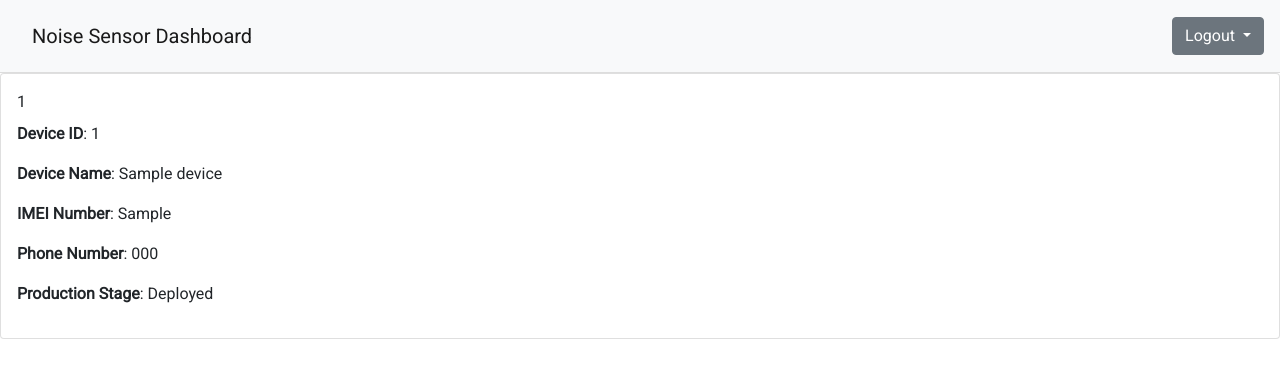
After one commit to SunbirdAI/noise-sensors-monitoring, a Django app: page /devices/00000000-0000-0000-0000-000000000001 in a window 1280 px wide. The commit adds this page. Shown: the top 378 px of the page. Run offline with Django 3.2, Linux system fonts and the light colour scheme; tables that the repository leaves empty hold one stand-in row (values such as "Sample post"); some libraries are stand-ins or nearby versions.

Commit message:
Add device detail view

```diff
--- a/devices/models.py
+++ b/devices/models.py
@@ -2,6 +2,7 @@ import uuid
 from django.utils.translation import gettext_lazy as _
 
 from django.db import models
+from django.urls import reverse
 
 
 class Device(models.Model):
@@ -29,3 +30,6 @@ class Device(models.Model):
 
     def __str__(self):
         return self.device_id
+
+    def get_absolute_url(self):
+        return reverse('device_detail', args=[str(self.id)])
--- a/devices/urls.py
+++ b/devices/urls.py
@@ -1,8 +1,9 @@
 from django.urls import path
 
-from .views import DeviceListView
+from .views import DeviceListView, DeviceDetailView
 
 
 urlpatterns = [
-    path('', DeviceListView.as_view(), name='device_list')
+    path('', DeviceListView.as_view(), name='device_list'),
+    path('<uuid:pk>', DeviceDetailView.as_view(), name='device_detail')
 ]
--- a/devices/views.py
+++ b/devices/views.py
@@ -1,4 +1,4 @@
-from django.views.generic import ListView
+from django.views.generic import ListView, DetailView
 from .models import Device
 
 
@@ -6,3 +6,9 @@ class DeviceListView(ListView):
     model = Device
     context_object_name = 'device_list'
     template_name = 'devices/device_list.html'
+
+
+class DeviceDetailView(DetailView):
+    model = Device
+    context_object_name = 'device'
+    template_name = 'devices/device_detail.html'
--- /dev/null
+++ b/templates/devices/device_detail.html
@@ -0,0 +1,17 @@
+{% extends '_base.html' %}
+
+
+{% block title %}{{ device.device_id }}{% endblock title %}
+
+{% block content %}
+    <div class="card">
+        <div class="card-body">
+            <div class="card-title">{{ device.device_id }}</div>
+            <p><strong>Device ID</strong>: {{ device.device_id }}</p>
+            <p><strong>Device Name</strong>: {{ device.device_name }}</p>
+            <p><strong>IMEI Number</strong>: {{ device.imei }}</p>
+            <p><strong>Phone Number</strong>: {{ device.phone_number }}</p>
+            <p><strong>Production Stage</strong>: {{ device.production_stage }}</p>
+        </div>
+    </div>
+{% endblock content %}
--- a/templates/devices/device_list.html
+++ b/templates/devices/device_list.html
@@ -16,7 +16,7 @@
         <tbody>
         {% for device in device_list %}
                 <tr>
-                <td>{{ device.device_id }}</td>
+                    <td><a href="{{ device.get_absolute_url }}">{{ device.device_id }}</a></td>
                     <td>{{ device.imei }}</td>
                     <td>{{ device.device_name }}</td>
                     <td>{{ device.phone_number }}</td>
```
Lines whose indentation alone changed are shown as unchanged.
